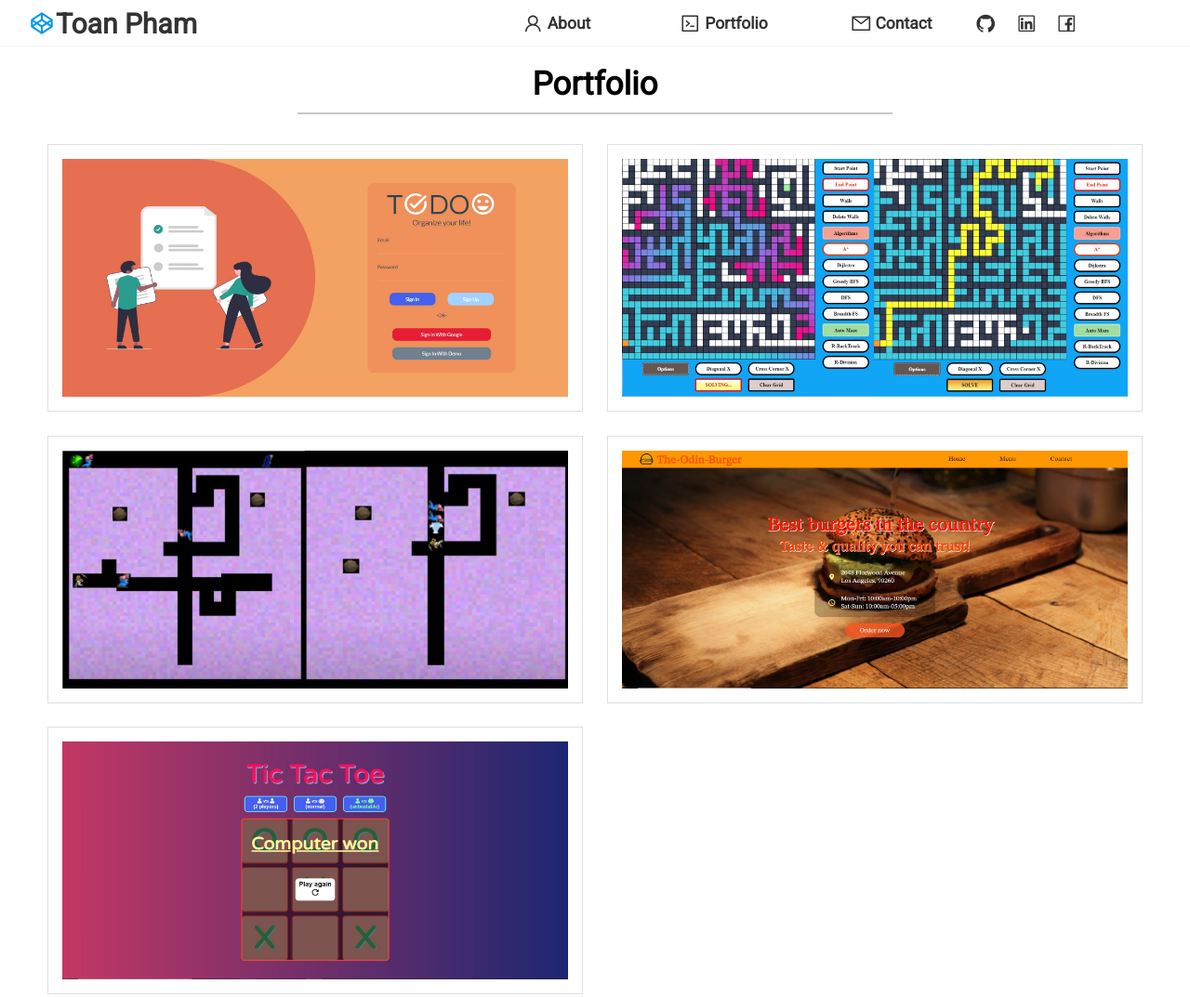
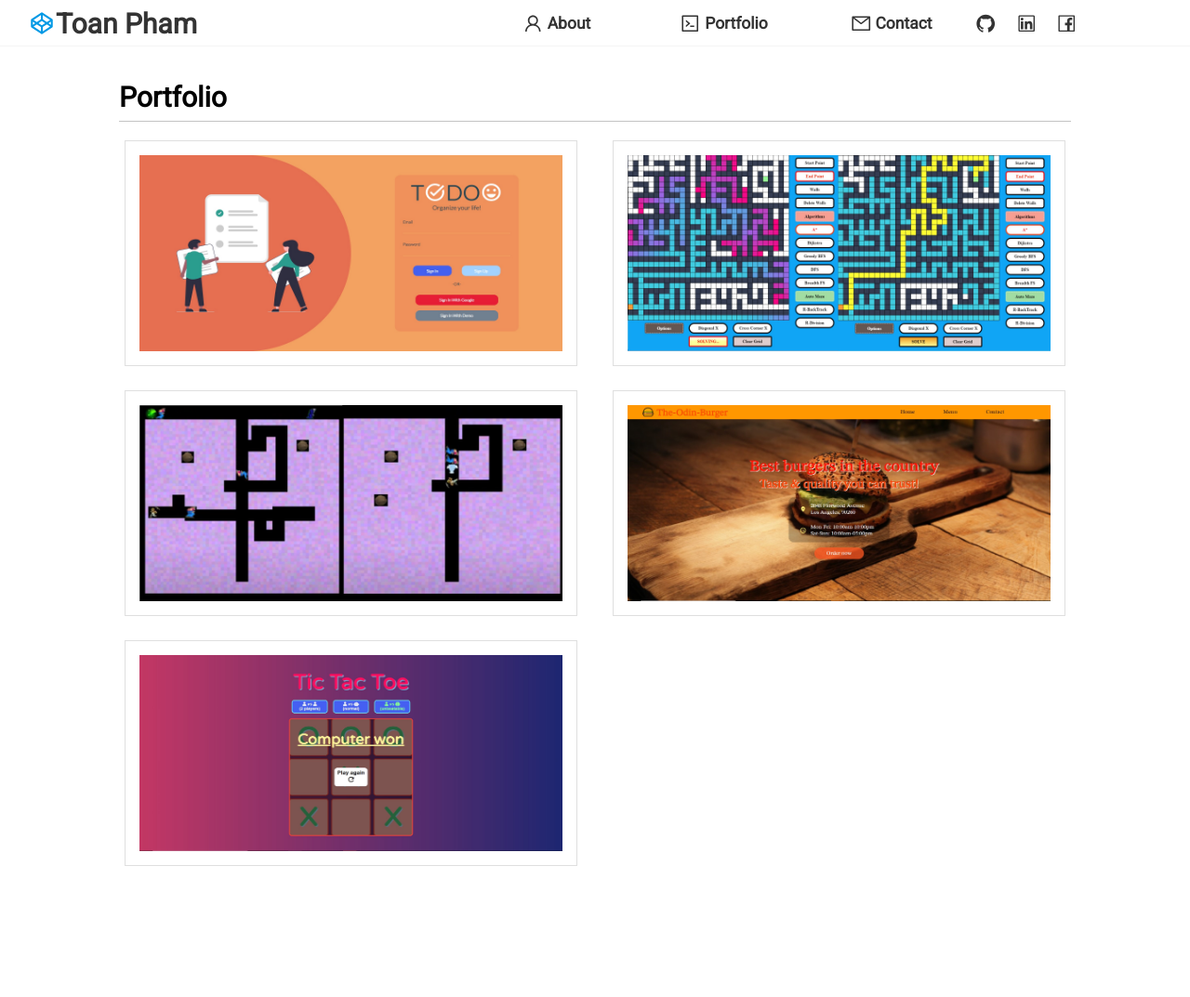
Before and after one commit to toan95dn/Portfolio, a React app: page /#/Portfolio in a window 1280 px wide. Shown: the whole page at 93% size. After the commit the page ends 982 px from the top, so only its background shows below. Built offline with nearby package versions, Linux system fonts and the light colour scheme; some packages are replaced by stand-ins of ours.

Commit message:
fix card style

```diff
--- a/src/Components/Contact/ContactStyle.scss
+++ b/src/Components/Contact/ContactStyle.scss
@@ -13,7 +13,7 @@ $layout-breakpoint-small: 800px;
     line-height: 5rem;
     border-bottom: 0.15rem solid #9e9e9e9c;
     width: 80%;
-    text-align: center;
+    text-align: start;
   }
   .mapContainer {
     display: flex;
--- a/src/Components/Portfolio/PortfolioStyle.scss
+++ b/src/Components/Portfolio/PortfolioStyle.scss
@@ -1,22 +1,24 @@
 $layout-breakpoint-small: 780px;
+
 .portfolioContainer {
   display: flex;
   flex-direction: column;
   align-items: center;
+  justify-content: flex-start;
+  background-color: #ffffff;
+  padding: 6rem 0 5rem 0;
 
   h1 {
-    font-size: 3.5rem;
-    border-bottom: 0.25rem solid #9e9e9e91;
-    text-align: center;
-    padding-bottom: 1rem;
-    width: 50vw;
-    margin-bottom: 4vh;
+    font-size: 3rem;
+    margin: 2rem;
+    line-height: 5rem;
+    border-bottom: 0.15rem solid #9e9e9e9c;
+    width: 80%;
+    text-align: start;
   }
-  background-color: #ffffff;
-  padding: 7rem 0 5rem 0;
-  display: flex;
-  flex-direction: column;
+
   .projectContainer {
+    width: 80%;
     display: grid;
     grid-template-columns: repeat(2, 1fr);
     justify-items: center;
--- a/src/Components/Portfolio/ProjectCardStyle.scss
+++ b/src/Components/Portfolio/ProjectCardStyle.scss
@@ -3,8 +3,8 @@ $layout-breakpoint-small: 780px;
 
 .card {
   position: relative;
-  width: 45vw;
-  height: 22.5vw;
+  width: 38vw;
+  height: 19vw;
   font-size: 1.75rem;
   display: flex;
 
@@ -12,6 +12,8 @@ $layout-breakpoint-small: 780px;
   border: 0.1rem solid #dfdfdf;
   padding: 1.5rem;
   color: #666666;
+
+  cursor: pointer;
 
   overflow: hidden;
 
@@ -70,6 +72,7 @@ $layout-breakpoint-small: 780px;
         border-radius: 1rem;
         transition: 0.25s;
         background-color: #ffffff;
+        font-size: 2rem;
         &.demo {
           border: 0.25rem solid #0099e5;
           color: #0099e5;
@@ -106,8 +109,8 @@ $layout-breakpoint-small: 780px;
 
 @media (max-width: $layout-breakpoint-small) {
   .card {
-    width: 95vw;
-    height: 47.5vw;
+    width: 80vw;
+    height: 40vw;
     font-size: 1.45rem;
   }
 }
```
